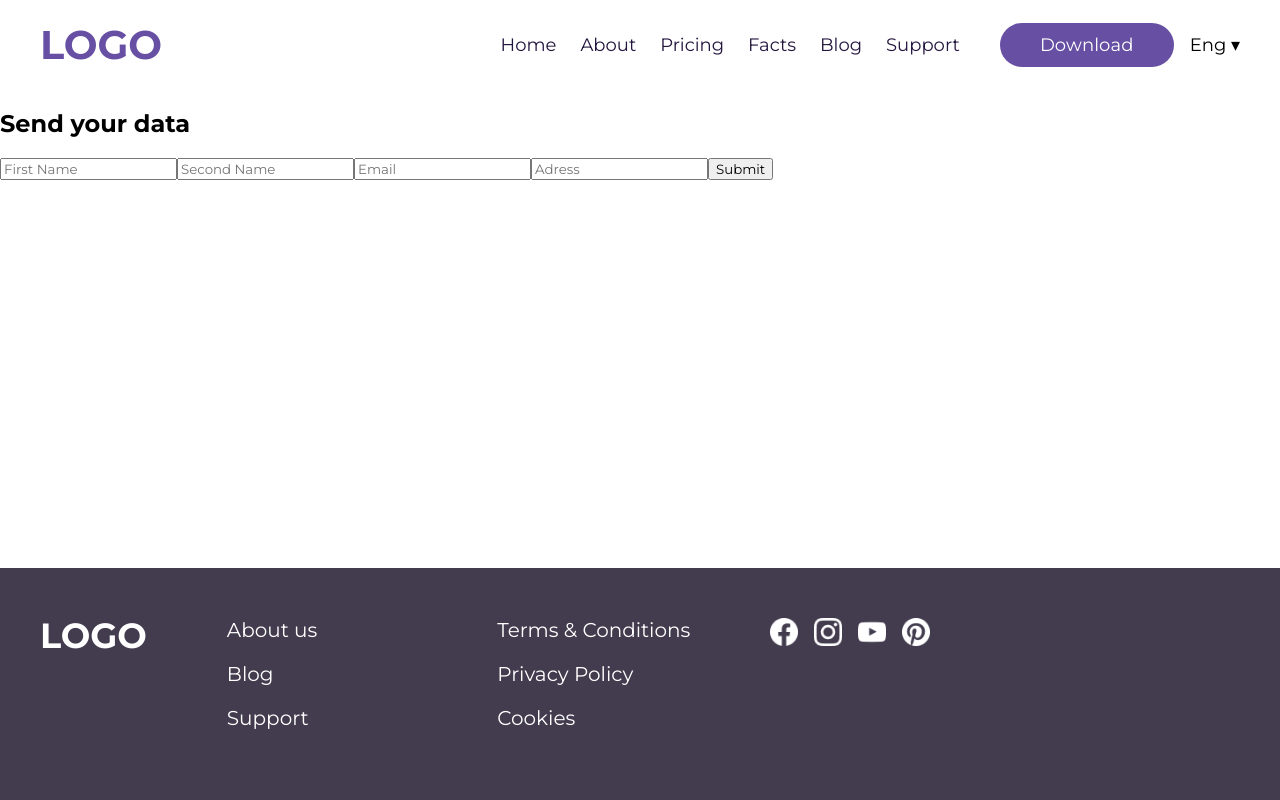
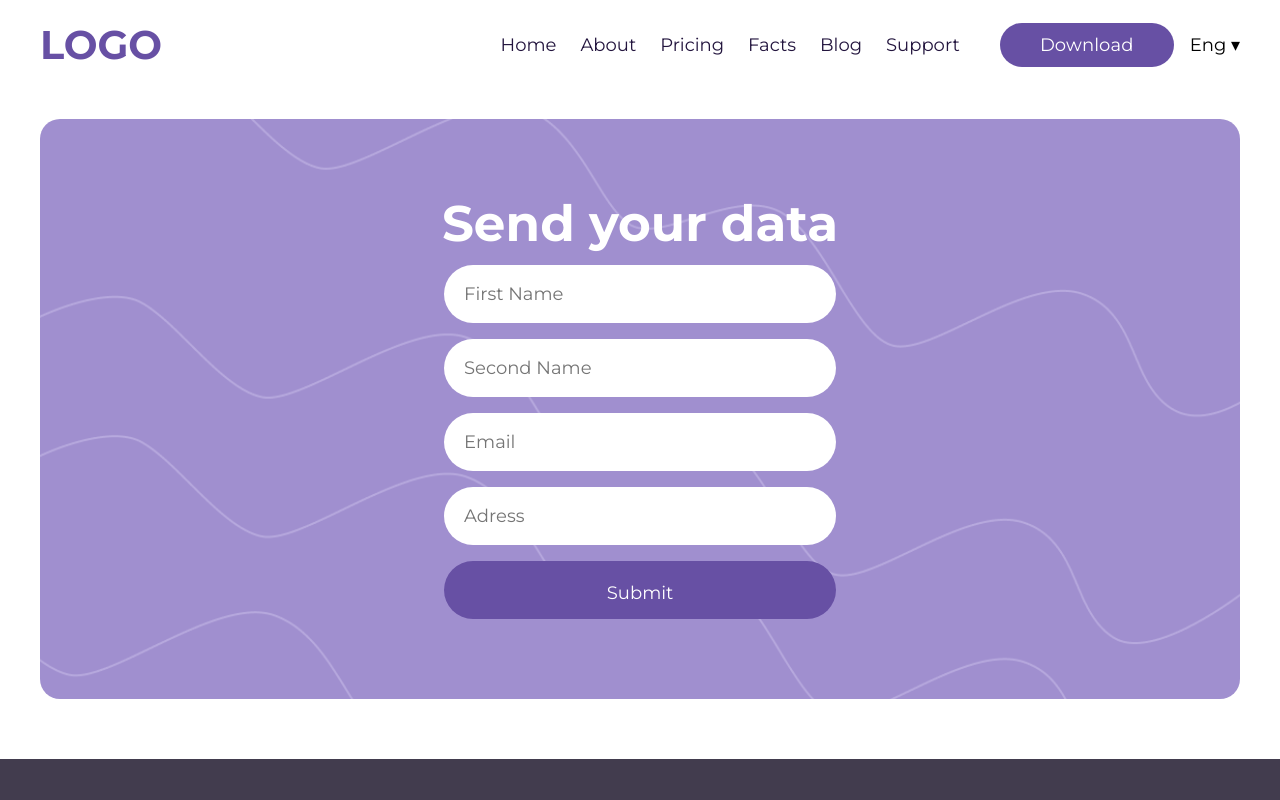
Before and after one commit to AnastasiiaBodnar/test-task, a Vue app: page /form in a window 1280 px wide. Shown: the top 800 px of the page. Built offline with nearby package versions, Linux system fonts and the light colour scheme.

Commit message:
feat: add styles for FormPage

```diff
--- a/src/views/FormPage.vue
+++ b/src/views/FormPage.vue
@@ -4,13 +4,83 @@
       <div class="form__card">
         <h2 class="form__title">Send your data</h2>
 
-        <input class="form__input" type="text" placeholder="First Name">
-        <input class="form__input" type="text" placeholder="Second Name">
-        <input class="form__input" type="email" placeholder="Email">
-        <input class="form__input" type="text" placeholder="Adress">
-
-        <button class="form__btn">Submit</button>
+        <div class="form__fields">
+          <input class="form__input" type="text" placeholder="First Name">
+          <input class="form__input" type="text" placeholder="Second Name">
+          <input class="form__input" type="email" placeholder="Email">
+          <input class="form__input" type="text" placeholder="Adress">
+          <button class="form__btn">Submit</button>
+        </div>
       </div>
     </div>
   </section>
 </template>
+
+<style scoped>
+
+.form {
+  padding: 30px 0 60px 0;
+}
+
+.form__container {
+  max-width: 1200px;
+  margin: 0 auto;
+  display: flex;
+  justify-content: center;
+}
+
+.form__card {
+  align-items: center;
+  background-image: url(/src/assets/image/bgForm.png);
+  background-size: 100% 100%;
+  background-repeat: no-repeat;
+  border-radius: 20px;
+  padding: 80px 60px 80px 60px;
+  width: 1240px;
+  display: flex;
+  flex-direction: column;
+  gap: 16px;
+}
+
+.form__title {
+  margin: 0;
+  font-weight: 700;
+  font-size: 50px;
+  line-height: 100%;
+  text-align: center;
+  color: var(--color-white);
+}
+
+.form__fields {
+  display: flex;
+  flex-direction: column;
+  gap: 16px;
+  width: 392px;
+}
+
+.form__input {
+  width: 392px;
+  height: 58px;
+  padding: 14px 20px;
+  border-radius: 100px;
+  border: none;
+  font-size: 18px;
+  outline: none;
+  background-color: var(--color-white);
+  color: var(--color-dark-text);
+}
+
+.form__btn {
+  background-color: var(--color-primary);
+  border: none;
+  text-align: center;
+  border-radius: 100px;
+  width: 392px;
+  height: 58px;
+  color: var(--color-white);
+  font-size: 18px;
+  font-weight: 500;
+  line-height: 28px;
+  padding: 18px 30px;
+}
+</style>
```
